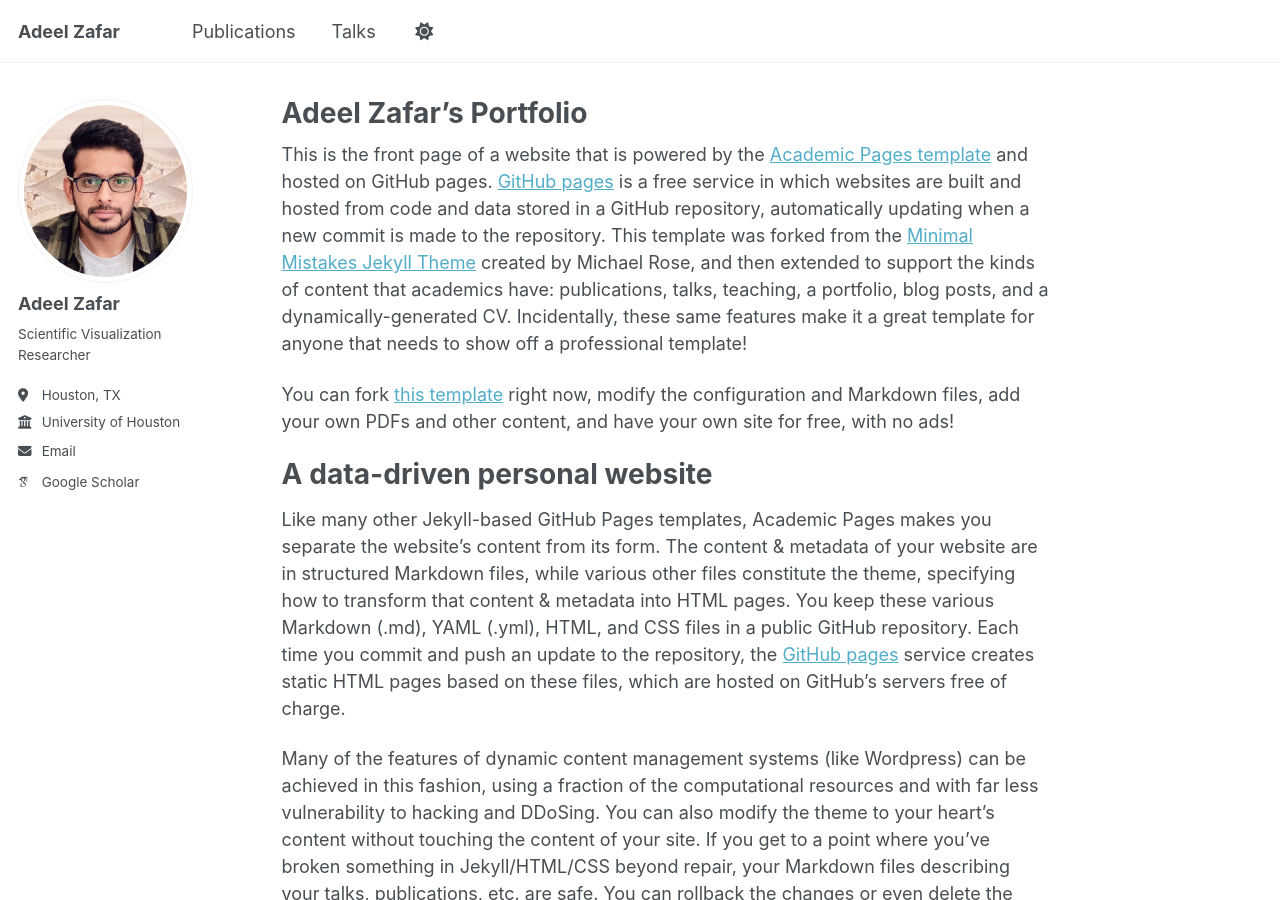
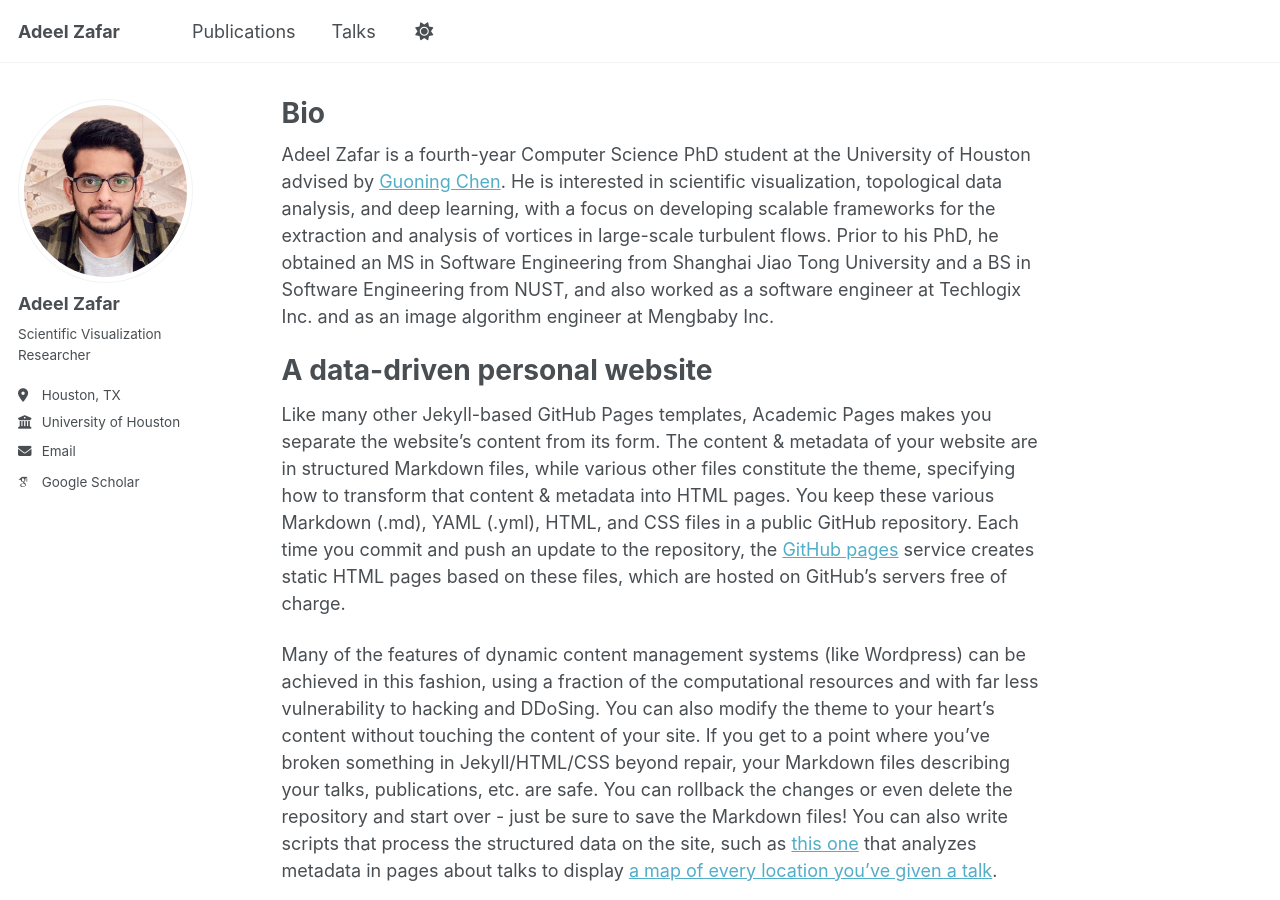
Before and after one commit to adeelz92/adeelz92.github.io, a Jekyll site: the page built from _pages/about.md, in a window 1280 px wide and 900 px high. Built offline with Jekyll 4.4.1, drawn with Linux system fonts in a browser that asks for light colours; some web fonts are replaced; a script that is not in the unit is left out.

Commit message:
Update about.md

```diff
--- a/_pages/about.md
+++ b/_pages/about.md
@@ -1,15 +1,13 @@
 ---
 permalink: /
-title: "Adeel Zafar's Portfolio"
+title: "Bio"
 author_profile: true
 redirect_from:
   - /about/
   - /about.html
 ---
 
-This is the front page of a website that is powered by the [Academic Pages template](https://github.com/academicpages/academicpages.github.io) and hosted on GitHub pages. [GitHub pages](https://pages.github.com) is a free service in which websites are built and hosted from code and data stored in a GitHub repository, automatically updating when a new commit is made to the repository. This template was forked from the [Minimal Mistakes Jekyll Theme](https://mmistakes.github.io/minimal-mistakes/) created by Michael Rose, and then extended to support the kinds of content that academics have: publications, talks, teaching, a portfolio, blog posts, and a dynamically-generated CV. Incidentally, these same features make it a great template for anyone that needs to show off a professional template!
-
- You can fork [this template](https://github.com/academicpages/academicpages.github.io) right now, modify the configuration and Markdown files, add your own PDFs and other content, and have your own site for free, with no ads!
+Adeel Zafar is a fourth-year Computer Science PhD student at the University of Houston advised by [Guoning Chen](https://www2.cs.uh.edu/~chengu/). He is interested in scientific visualization, topological data analysis, and deep learning, with a focus on developing scalable frameworks for the extraction and analysis of vortices in large-scale turbulent flows. Prior to his PhD, he obtained an MS in Software Engineering from Shanghai Jiao Tong University and a BS in Software Engineering from NUST, and also worked as a software engineer at Techlogix Inc. and as an image algorithm engineer at Mengbaby Inc.
 
 A data-driven personal website
 ======
```
